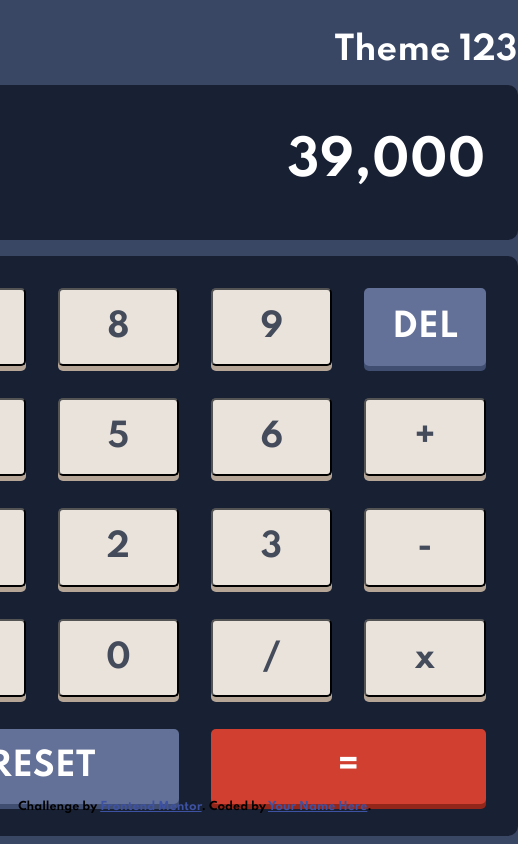
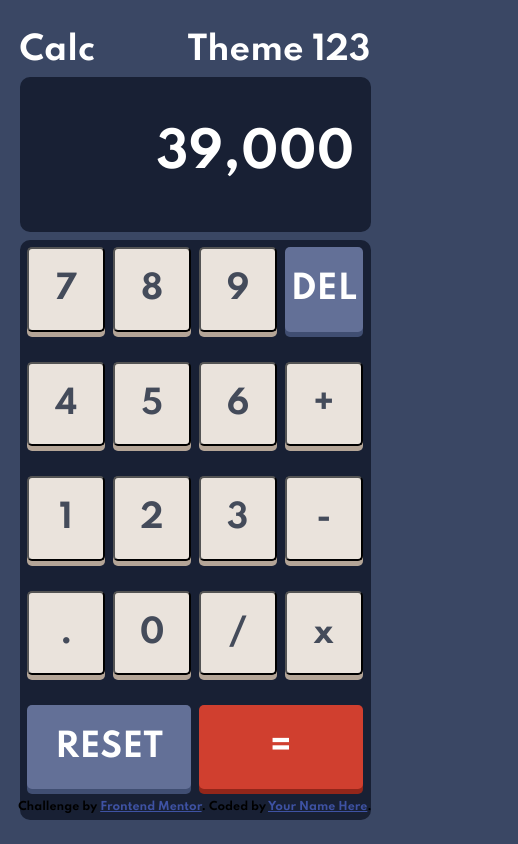
Before and after one commit to tib-source/calculator-app-main, a plain HTML site: page index.html in a window 390 px wide. Shown: the whole page, 518 px wide, since content can reach past the window. Drawn offline with Linux system fonts and the light colour scheme.

Commit message:
made it more mobile responsive

```diff
--- /dev/null
+++ b/app/scss/_functions.scss
@@ -0,0 +1,3 @@
+@function toRem($px){
+    @return ($px / 16) * 1rem
+}
--- a/app/scss/_global.scss
+++ b/app/scss/_global.scss
@@ -1,9 +1,11 @@
+@import "functions";
 
 html{
     box-sizing: border-box;
 }
 *,*::after,*::before{
     box-sizing: inherit;
+
 }
 body{
     margin:0;
@@ -15,6 +17,7 @@ body{
     align-items: center;
     flex-direction: column;
     background:$mainBgBlue;
-    font-size: $font;
     font-family: $spartan;
+    font-size: $font * 1px;
+
 }
--- a/app/scss/_variables.scss
+++ b/app/scss/_variables.scss
@@ -84,7 +84,7 @@ $white: hsl(0, 0, 100%);
 
 // ### Body Copy
 
-$font: 32px;
+$font: 32;
 
 // ### Font
 
--- a/app/scss/style.scss
+++ b/app/scss/style.scss
@@ -4,8 +4,8 @@
 
 
 .calculator{
-    width: 645px;
-    height: 770px;
+    width: calc(min(645px, 90vw));
+    height: toRem(770);
     color: $white;
     .header{
         display: flex;
@@ -13,54 +13,58 @@
         justify-content: space-between;
     }
     .result{
-        height: 155px;
-        margin: 0.5em 0;
+        height: toRem(155);
+        margin: 0.5rem 0;
         background: $screenBgBlue;
         display: flex;
         align-items: center;
         justify-content: flex-end;
-        padding: 1em;
-        border-radius: 10px;
+        padding: 1rem;
+        border-radius: toRem(10);
         h1{
             margin: 0;
+
         }
     }
 
     .numbers{
         width: 100%;
-        height: 580px;
+        height: toRem(580);
         background: $screenBgBlue;
         display: grid;
         grid-template-columns: 1fr 1fr 1fr 1fr;
-        grid-gap: 1em;
-        padding: 1em;
-        border-radius: 10px;
+        grid-gap: calc(min(1rem, 2vw));
+        padding: calc(min(1rem, 2vw));
+        border-radius: toRem(10);
+
 
         .two{
             grid-column: span 2;
         }
 
         button{
+            padding: 0;
+            height: 10vh;
+            font-size: toRem($font);
             cursor: pointer;
-            border-radius: 5px;
-            font-size: $font;
+            border-radius: toRem(5);
             font-family: $spartan;
             color:$textTheme1 ;
             background: $keyBgLightOrange;
-            box-shadow: 0px 5px 0px $keyShadowLightOrange;
+            box-shadow: 0 toRem(5) 0 $keyShadowLightOrange;
         }
         .weird{
             border: none;
             color: $white;
             background: $keyBackgroundT1;
-            box-shadow: 0px 5px 0px $keyShadowT1;
+            box-shadow: 0 toRem(5) 0 $keyShadowT1;
         }
 
         .extra{
             border: none;
             color: $white;
             background: $keyBgRed;
-            box-shadow: 0px 5px 0px $keyShadowDarkRed;
+            box-shadow: 0 toRem(5) 0 $keyShadowDarkRed;
         }
     }
 
```
Also changed, not shown: app/scss/style.css, 1 other file.
